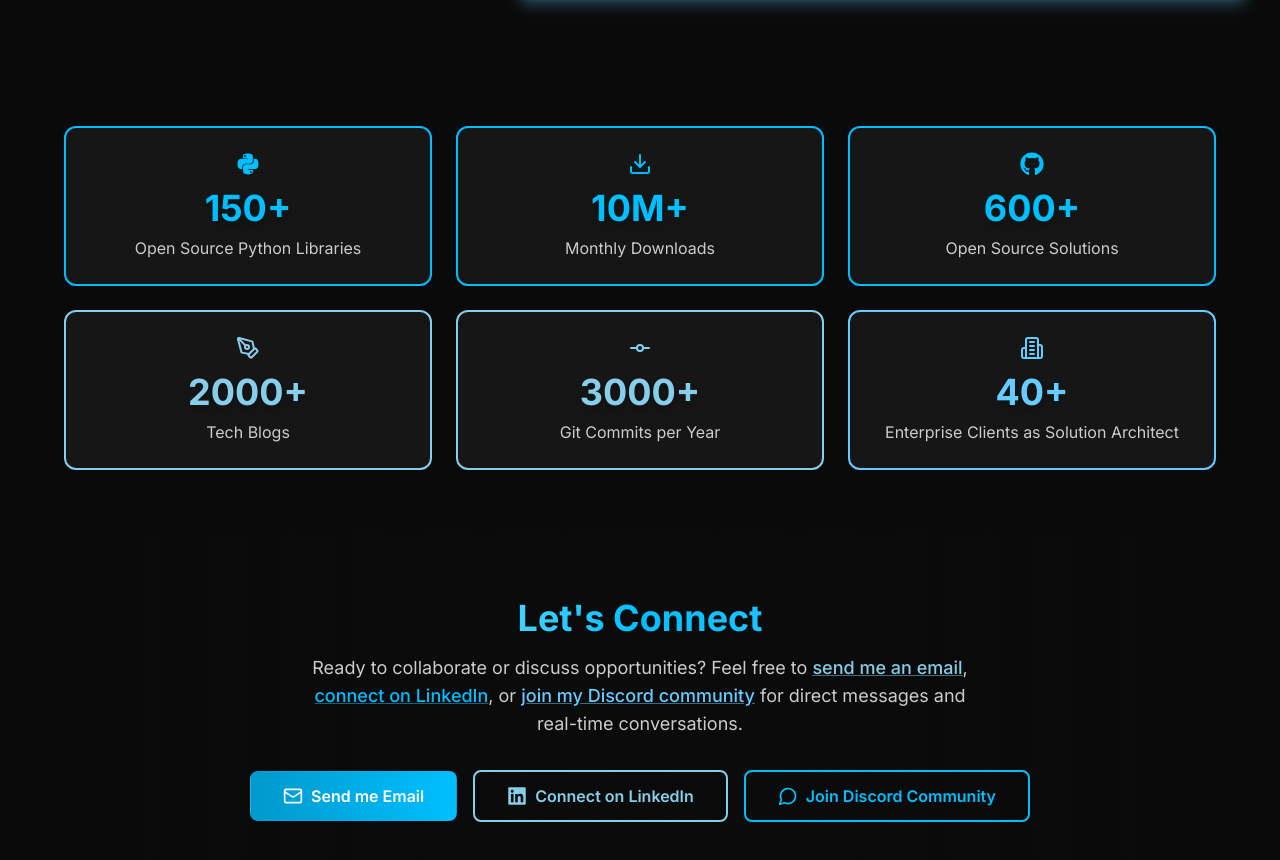
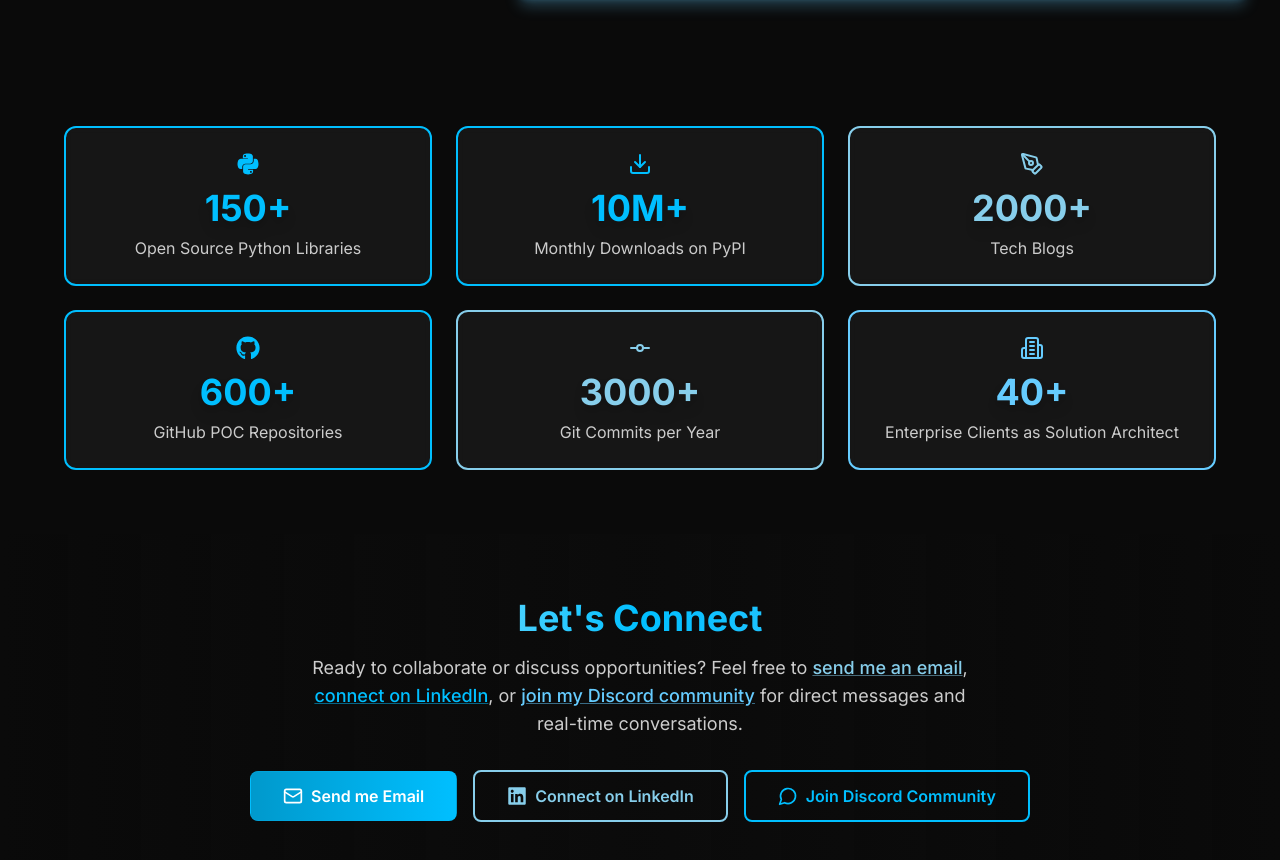
Before and after one commit to MacHu-GWU/sanhe_me-project, a Next.js app: page / in a window 1280 px wide. Shown: the part 950-1810 px from the top of the page. Built offline with nearby package versions, Linux system fonts and the light colour scheme.

Commit message:
Update achievement-stats.ts

```diff
--- a/data/achievement-stats.ts
+++ b/data/achievement-stats.ts
@@ -14,21 +14,12 @@ export const achievementStats: AchievementStat[] = [
   },
   {
     number: "10M+",
-    description: "Monthly Downloads",
+    description: "Monthly Downloads on PyPI",
     color: "text-primary",
     borderColor: "border-primary",
     glowColor: "shadow-primary/20",
     icon: Download,
     href: "https://github.com/MacHu-GWU",
-  },
-  {
-    number: "600+",
-    description: "Open Source Solutions",
-    color: "text-primary",
-    borderColor: "border-primary",
-    glowColor: "shadow-primary/20",
-    icon: FaGithub,
-    href: "https://github.com/MacHu-GWU?tab=repositories",
   },
   {
     number: "2000+",
@@ -38,6 +29,15 @@ export const achievementStats: AchievementStat[] = [
     glowColor: "shadow-secondary/20",
     icon: PenTool,
     href: "",
+  },
+  {
+    number: "600+",
+    description: "GitHub POC Repositories",
+    color: "text-primary",
+    borderColor: "border-primary",
+    glowColor: "shadow-primary/20",
+    icon: FaGithub,
+    href: "https://github.com/MacHu-GWU?tab=repositories",
   },
   {
     number: "3000+",
```
